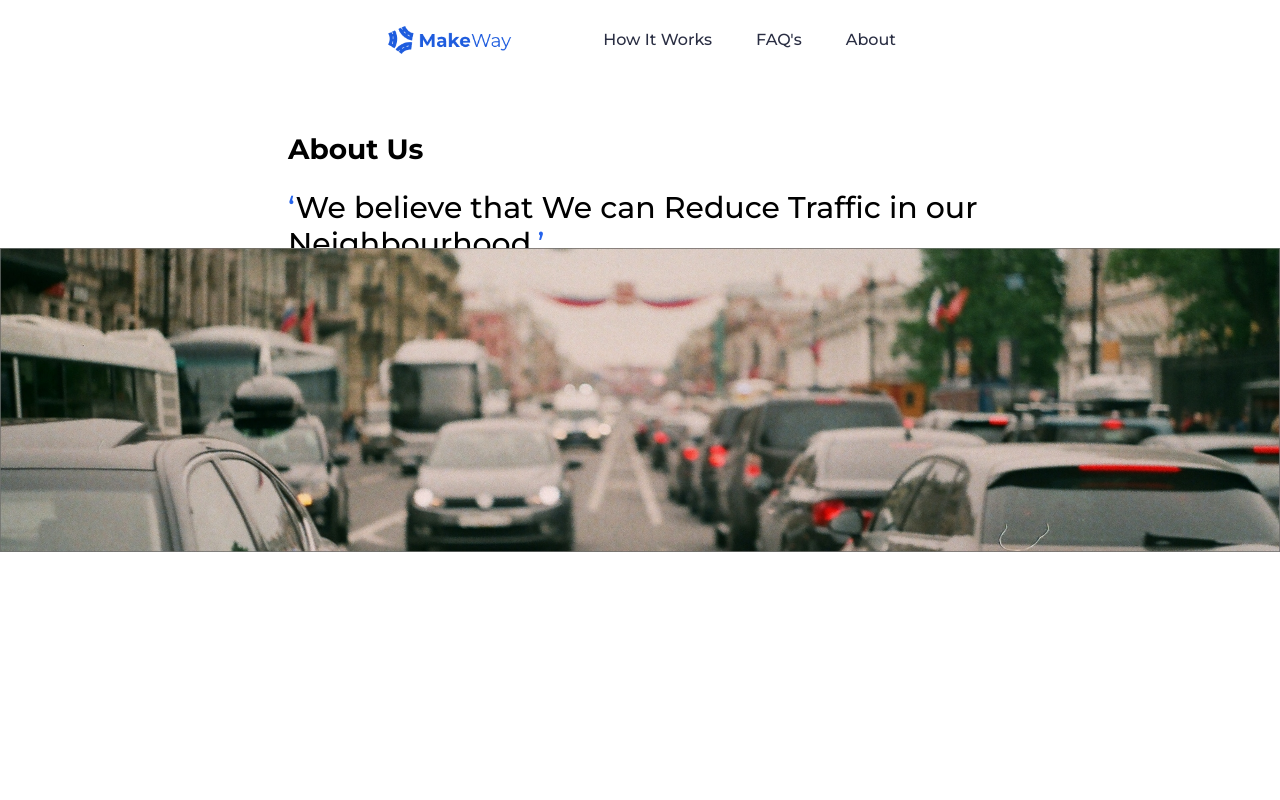
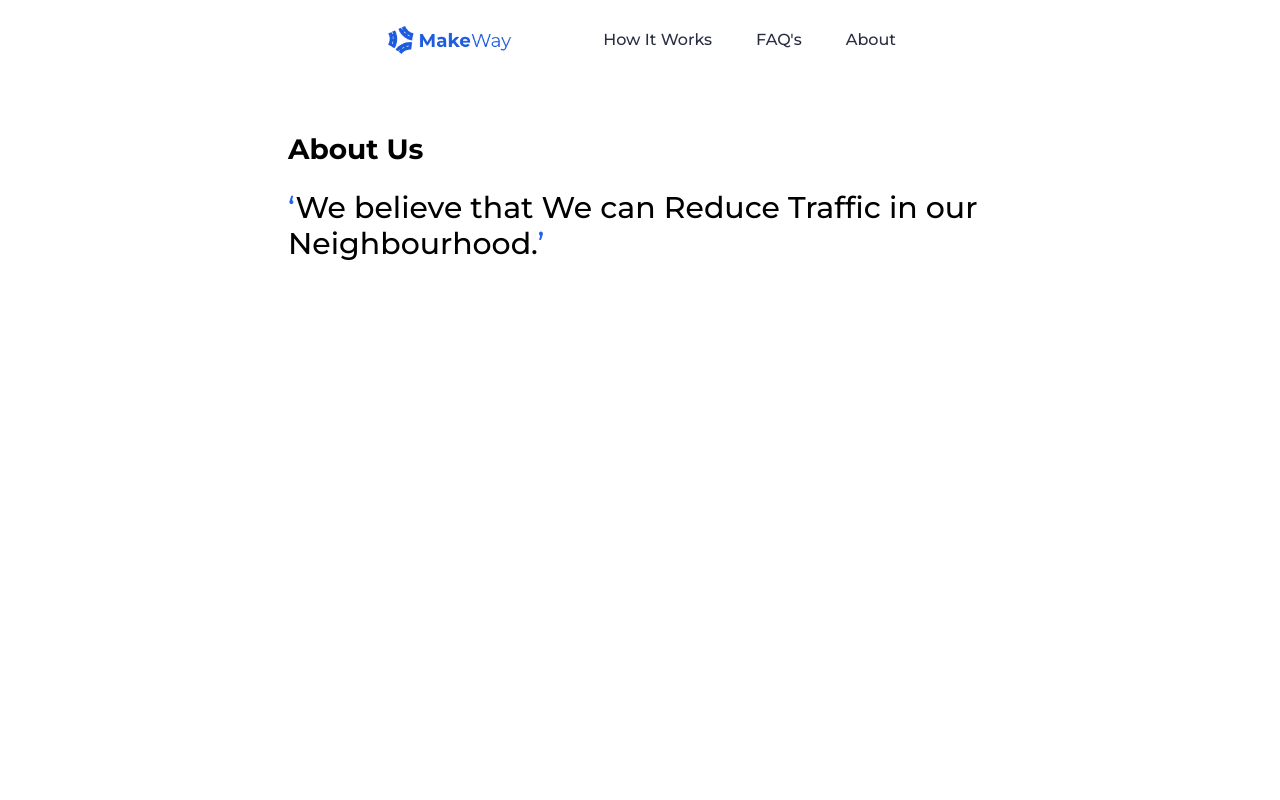
Before and after one commit to JAPECorp/New-MakeWayApp-Website, a Next.js app: page /about in a window 1280 px wide. Shown: the top 800 px of the page. Built offline with nearby package versions, Linux system fonts and the light colour scheme.

Commit message:
about section

```diff
--- a/components/About Section/About.jsx
+++ b/components/About Section/About.jsx
@@ -1,3 +1,4 @@
+/* eslint-disable @next/next/no-img-element */
 import Image from "next/image";
 
 function AboutSection(props) {
@@ -10,14 +11,7 @@ function AboutSection(props) {
           <span className="text-blue-600">‘</span>We believe that We can Reduce
           Traffic in our Neighbourhood.<span className="text-blue-600">’</span>
         </p>
-        <div>
-          <Image
-            layout="fill"
-            src={"/about.jpg"}
-            alt="about-image"
-            className="image"
-          />
-        </div>
+
       </div>
     </>
   );
```
